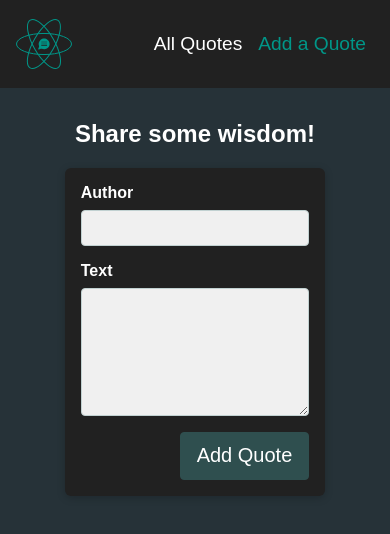
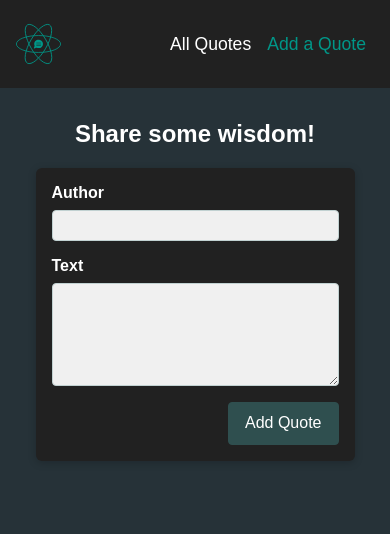
Before and after one commit to jorkufrbg/Reactive-Proverbs, a React (Create React App) app: page /new-quote in a window 390 px wide. Shown: the top 534 px of the page. Built offline with nearby package versions, Linux system fonts and the light colour scheme; no server answers.

Commit message:
Media Queries

```diff
--- a/src/components/comments/Comments/Comments.module.scss
+++ b/src/components/comments/Comments/Comments.module.scss
@@ -1,5 +1,7 @@
 .comments {
   text-align: center;
+  max-width: 45rem;
+  margin:0 auto;
 }
 
 .comments h2 {
@@ -7,7 +9,7 @@
 }
 
 .comments>button {
-  font-size: 1.25rem;
+  font-size: 1rem;
 }
 
 .comments>p {
--- a/src/components/comments/NewCommentForm/NewCommentForm.module.scss
+++ b/src/components/comments/NewCommentForm/NewCommentForm.module.scss
@@ -33,7 +33,8 @@
   border: 1px solid #c1d1d1;
   display: block;
   width: 100%;
-  font-size: 1.25rem;
+  //font-size: 1.25rem;
+  font-size: 1rem;
 }
 
 .control textarea:focus {
@@ -42,5 +43,6 @@
 }
 
 .actions button {
-  font-size: 1.25rem;
+  //font-size: 1.25rem;
+  font-size: 1rem;
 }
--- a/src/components/layout/Layout/Layout.module.scss
+++ b/src/components/layout/Layout/Layout.module.scss
@@ -23,3 +23,10 @@
     font-size: 1.5rem;
   }
 }
+
+//Portrait Queries
+@media only screen and (max-width: 1025px) and (orientation: portrait) {
+  .main {
+    max-width: 90%
+  }
+}
--- a/src/components/layout/MainNavigation/HeaderLogo/HeaderLogo.module.scss
+++ b/src/components/layout/MainNavigation/HeaderLogo/HeaderLogo.module.scss
@@ -19,6 +19,6 @@
 
 @media only screen and (max-width: 450px) {
   .header-logo {
-    height: 50px;
+    width: 45px;
   }
 }
--- a/src/components/layout/MainNavigation/MainNavigtation/MainNavigation.module.scss
+++ b/src/components/layout/MainNavigation/MainNavigtation/MainNavigation.module.scss
@@ -17,7 +17,7 @@
 
 .nav li {
   margin-left: 1.5rem;
-  font-size: 1.25rem;
+  font-size: 1.1rem;
 }
 
 .nav a {
@@ -51,7 +51,7 @@
   }
 
   .nav li {
-    font-size: 1.2rem;
+    font-size: 1.1rem;
     margin: 0;
   }
 
--- a/src/components/layout/MainNavigation/MainNavigtation/MainNavigation.tsx
+++ b/src/components/layout/MainNavigation/MainNavigtation/MainNavigation.tsx
@@ -1,4 +1,4 @@
-import { NavLink } from 'react-router-dom'
+import { NavLink, Link } from 'react-router-dom'
 import HeaderLogo from '../HeaderLogo/HeaderLogo'
 import classes from './MainNavigation.module.scss'
 
@@ -6,7 +6,9 @@ const MainNavigation = () => {
   return (
     <header className={classes.header}>
       <div className={classes.logo}>
-        <HeaderLogo />
+        <Link to='/'>
+          <HeaderLogo />
+        </Link>
       </div>
       <nav className={classes.nav}>
         <ul>
--- a/src/components/quotes/HighlightedQuote/HighlightedQuote.module.scss
+++ b/src/components/quotes/HighlightedQuote/HighlightedQuote.module.scss
@@ -1,20 +1,25 @@
 .quote {
-  background-color: #162b2b;
+  //background-color: #162b2b;
+  background-color: #212121;
   color: white;
   border-radius: 6px;
-  padding: 3rem;
+  //padding: 2rem;
+  padding: 2rem 1.5rem 1rem 1.5rem;
   margin: 3rem auto;
   width: 90%;
-  max-width: 40rem;
+  //max-width: 40rem;
+  max-width: 45rem;
 }
 
 .quote p {
-  font-size: 2rem;
+  //font-size: 2rem;
+  margin: 0rem 0 1.5rem 0;
+  font-size: 1.4rem;
 }
 
 .quote figcaption {
   font-style: italic;
-  font-size: 1.3rem;
+  font-size: 1rem;
   text-align: right;
   color: #a1e0e0;
 }
--- a/src/components/quotes/QuoteForm/QuoteForm.module.scss
+++ b/src/components/quotes/QuoteForm/QuoteForm.module.scss
@@ -32,7 +32,8 @@
   border: 1px solid #c1d1d1;
   display: block;
   width: 100%;
-  font-size: 1.25rem;
+  //font-size: 1.25rem;
+  font-size: 1rem;
 }
 
 .control input:focus,
@@ -46,5 +47,6 @@
 }
 
 .actions button {
-  font-size: 1.25rem;
+  //font-size: 1.25rem;
+  font-size: 1rem;
 }
--- a/src/components/quotes/QuoteItem/QuoteItem.module.scss
+++ b/src/components/quotes/QuoteItem/QuoteItem.module.scss
@@ -45,11 +45,22 @@
   position: absolute;
   bottom: 1rem;
 }
-.btn svg {width: 23px;height: auto;}
+
+.btn svg {
+  width: 23px;
+  height: auto;
+}
 
 @media only screen and (max-width: 450px) {
   .item {
     flex-direction: column;
+    padding-bottom: 1.5rem;
+
+    figcaption {
+      position: relative;
+      bottom: unset;
+    }
+
   }
 
   .item figure {
@@ -64,3 +75,7 @@
     margin-bottom: 0.5rem;
   }
 }
+
+//Portrait Queries
+//@media only screen and (max-width: 1025px) and (orientation: portrait) {
+//}
--- a/src/components/quotes/QuoteList/QuoteList.module.scss
+++ b/src/components/quotes/QuoteList/QuoteList.module.scss
@@ -4,8 +4,8 @@
   padding: 0;
 
   display: grid;
-  grid-template-columns: repeat(2,1fr);
- grid-gap: 1.5rem;
+  grid-template-columns: repeat(2, 1fr);
+  grid-gap: 1.5rem;
 }
 
 .sorting {
@@ -28,3 +28,16 @@
 .sorting button:hover {
   background-color: #c2fafa;
 }
+
+
+//Landscape Queires
+@media only screen and (max-width: 1280px) {
+  .list {
+    grid-template-columns: repeat(1, 1fr);
+  }
+}
+
+//Portrait Queries
+//@media only screen and (max-width: 1367px) and (orientation: portrait) {
+//
+//}
--- a/src/index.css
+++ b/src/index.css
@@ -65,6 +65,7 @@ a {
     color: white;
 }
 
-#new-quote {
-
+.new-quote {
+    max-width: 45rem;
+    margin:0 auto;
 }
--- a/src/pages/NewQuote.tsx
+++ b/src/pages/NewQuote.tsx
@@ -20,7 +20,7 @@ const NewQuote = () => {
   }
 
   return (
-    <div id='new-quote'>
+    <div className='new-quote'>
       <h2 className='center'>Share some wisdom!</h2>
       <QuoteForm isLoading={status === 'pending'} onAddQuote={addQuoteHandler} />
     </div>
```
Also changed, not shown: 1 other file (tests, documents, lock files or other folders).
